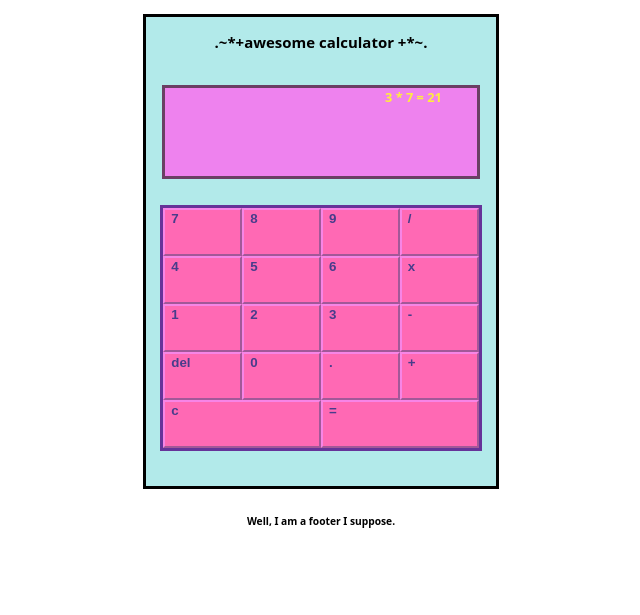
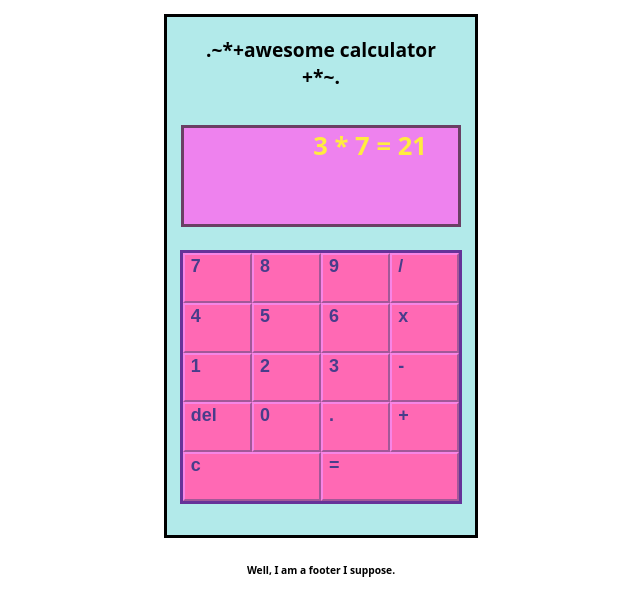
Before and after one commit to Jenziiy/calculator, a plain HTML site: page index.html in a window 1280 px wide. Shown: the part 63-678 px from the top of the page, without its empty margins (319-959 px from the left). Drawn offline with Linux system fonts and the light colour scheme.

Commit message:
Finalise layout css calculator, optimal flex.

```diff
--- a/css/styles.css
+++ b/css/styles.css
@@ -14,7 +14,8 @@ body {
   border: black solid;
   flex-flow: column;
   align-items: flex-start;
-  max-width: 35vw;
+  max-width: 24vw;
+  max-height: 70vw;
   background-color: rgb(178, 234, 234);
 
 }
@@ -22,6 +23,10 @@ body {
 margin-bottom: 5%;
 width: 88%;
 text-align: center;
+}
+
+h3 {
+  font-size: 1.5vw;
 }
 
 .output-screen{
@@ -32,6 +37,7 @@ text-align: center;
   padding-bottom: 20%;
   padding-right: 10%;
   text-align: end;
+  font-size: 2vw;
 }
 
 .calculator-section {
@@ -50,19 +56,24 @@ text-align: center;
 
 .calculator-numpad {
   display: flex;
+  flex: 0 1 auto;
   flex-flow: row wrap;
+  max-width: 100%;
 }
 
 button {
   display: flex;
   width: 25%;
-  height: 6vh;
+  height: 6.2vh;
   flex-grow: 1;
   font-weight: 900;
   padding-right: 0.1rem;
   background-color: hotpink;
   border-color: rgb(247, 133, 230);
   color: darkslateblue;
+  cursor: url(../img/cat-cursor.png), pointer;
+  font-size: 1.4vw;
+  max-height: 70%;
 }
 
 footer {
```
